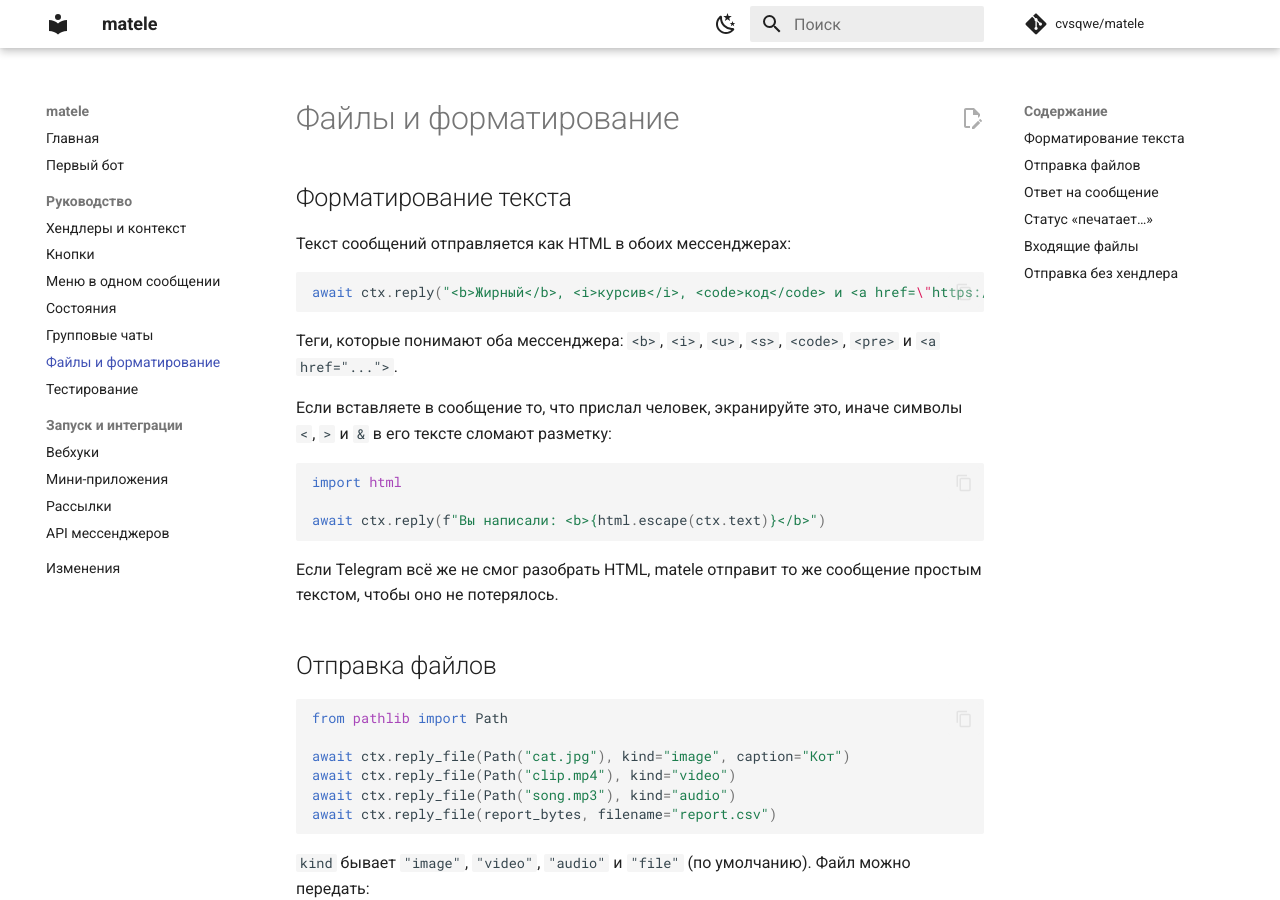
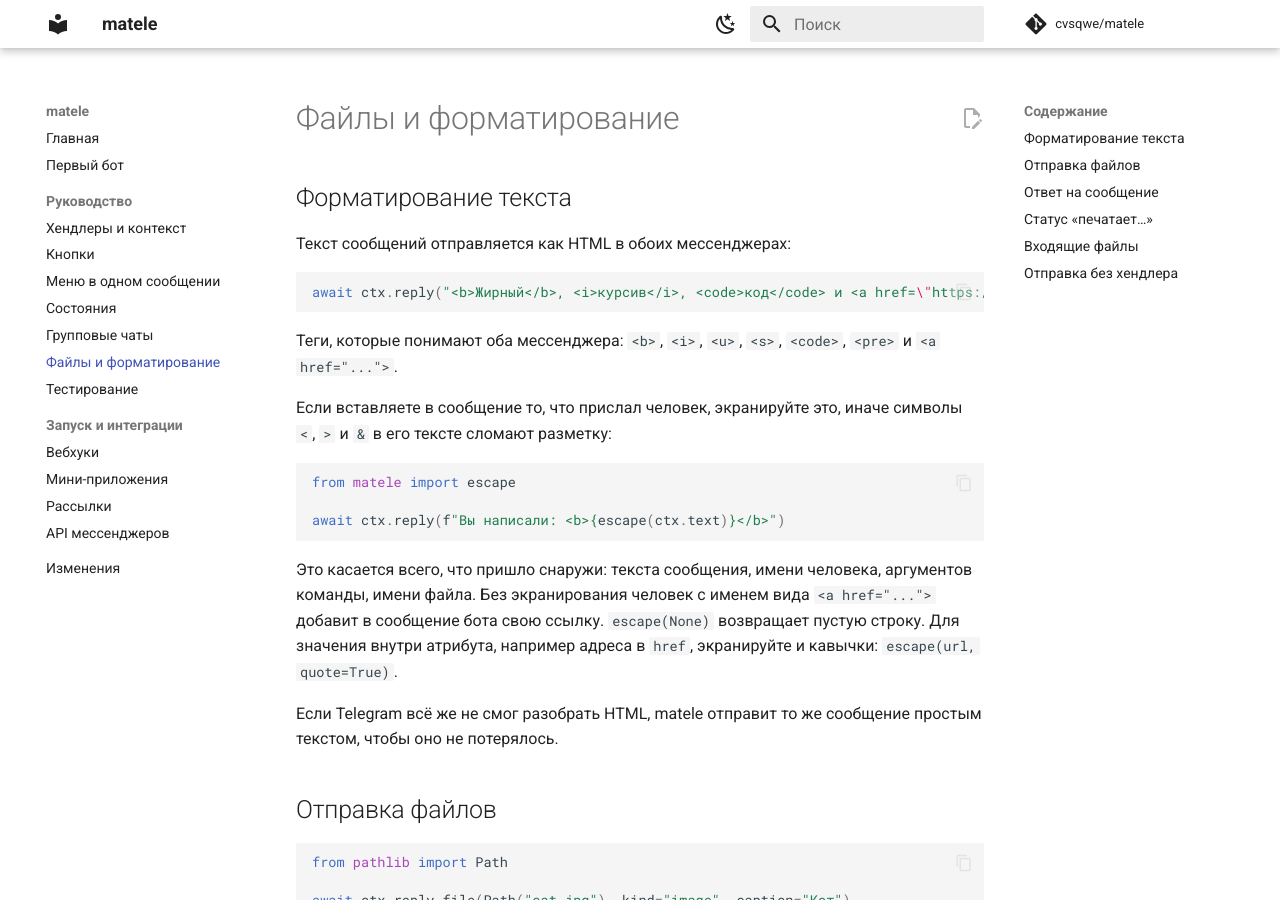
Before and after one commit to cvsqwe/matele, an MkDocs documentation site: the page built from docs/files.md, in a window 1280 px wide and 900 px high. Built offline with MkDocs 1.6.1 and Material for MkDocs 9.7.7, drawn with Linux system fonts in a browser that asks for light colours; comment, search, counter and statistics services are not loaded.

Commit message:
Add escape() and use it in every example that echoes outside text
Messages are sent as HTML, and the README and docs put names, message
text and command arguments into them as is: a name like <a href=...>
added a link of the sender's choosing to the bot's message.

````diff
--- a/docs/files.md
+++ b/docs/files.md
@@ -13,10 +13,12 @@ await ctx.reply("<b>Жирный</b>, <i>курсив</i>, <code>код</code>
 Если вставляете в сообщение то, что прислал человек, экранируйте это, иначе символы `<`, `>` и `&` в его тексте сломают разметку:
 
 ```python
-import html
+from matele import escape
 
-await ctx.reply(f"Вы написали: <b>{html.escape(ctx.text)}</b>")
+await ctx.reply(f"Вы написали: <b>{escape(ctx.text)}</b>")
 ```
+
+Это касается всего, что пришло снаружи: текста сообщения, имени человека, аргументов команды, имени файла. Без экранирования человек с именем вида `<a href="...">` добавит в сообщение бота свою ссылку. `escape(None)` возвращает пустую строку. Для значения внутри атрибута, например адреса в `href`, экранируйте и кавычки: `escape(url, quote=True)`.
 
 Если Telegram всё же не смог разобрать HTML, matele отправит то же сообщение простым текстом, чтобы оно не потерялось.
 
@@ -74,7 +76,7 @@ async def got_file(ctx: Context):
     att = ctx.message.attachments[0]
     content, filename = await ctx.bot.download_file(att.token, file_type=att.type, filename=att.filename, url=att.url)
     await storage.save(filename, content)
-    await ctx.reply(f"Сохранил {filename}, {len(content)} байт")
+    await ctx.reply(f"Сохранил {escape(filename)}, {len(content)} байт")
 ```
 
 Файл скачивается в память целиком, поэтому размер ограничен: по умолчанию 50 МБ, файл больше вызовет `BotApiError` с кодом 413. Лимит задаётся при создании клиента, например `MaxBot(token, api=MaxApi(token, max_download=200 * 1024 * 1024))`. `max_download=None` снимает ограничение.
--- a/src/matele/__init__.py
+++ b/src/matele/__init__.py
@@ -40,6 +40,7 @@ from matele.types import (
 	Keyboard,
 	Message,
 	User,
+	escape,
 )
 
 __version__ = "0.1.0.dev0"
@@ -88,6 +89,7 @@ __all__ = [
 	"action",
 	"as_filter",
 	"callback",
+	"escape",
 	"is_unreachable",
 	"parse",
 	"platform_title",
````
Also changed, not shown: README.md (+3 -3 lines), docs/first-bot.md (+3 -3 lines), docs/groups.md (+1 -1 lines), docs/handlers.md (+1 -1 lines), docs/index.md (+3 -3 lines), docs/states.md (+2 -2 lines), 4 other files.
